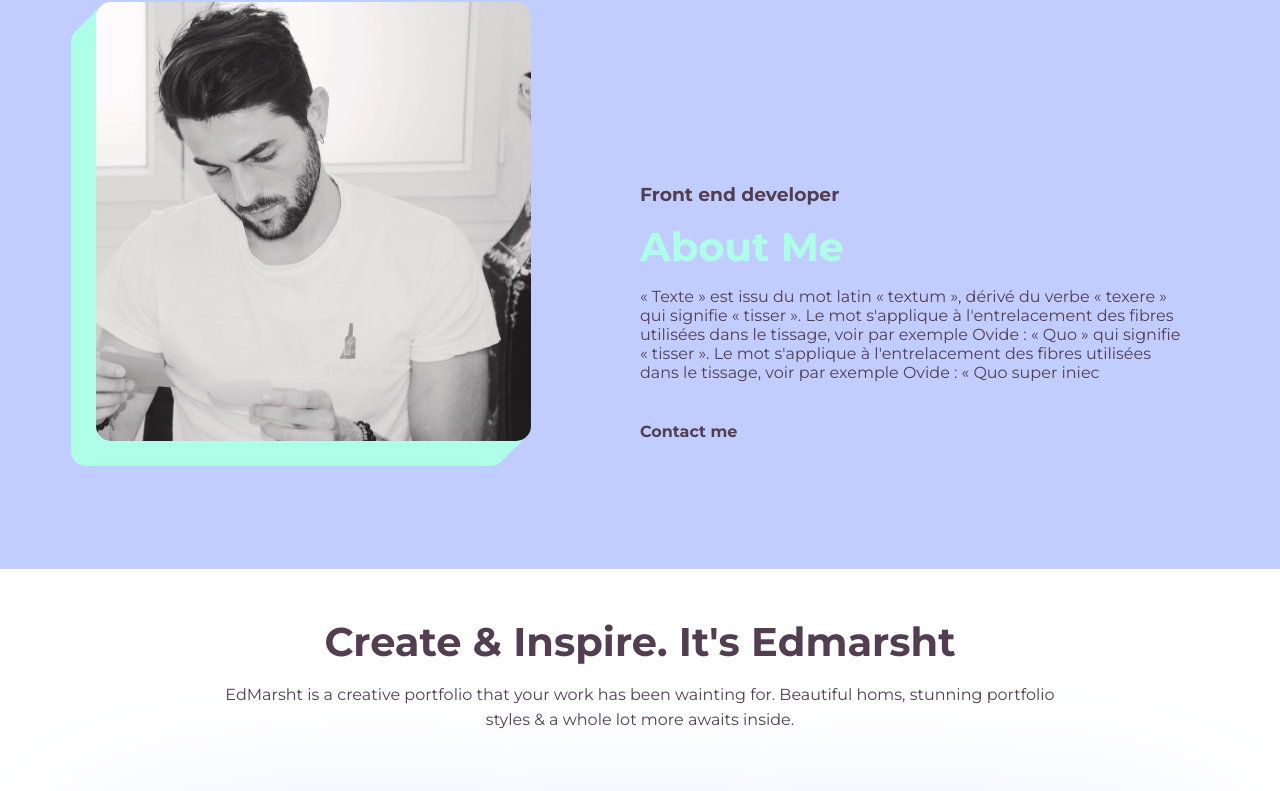
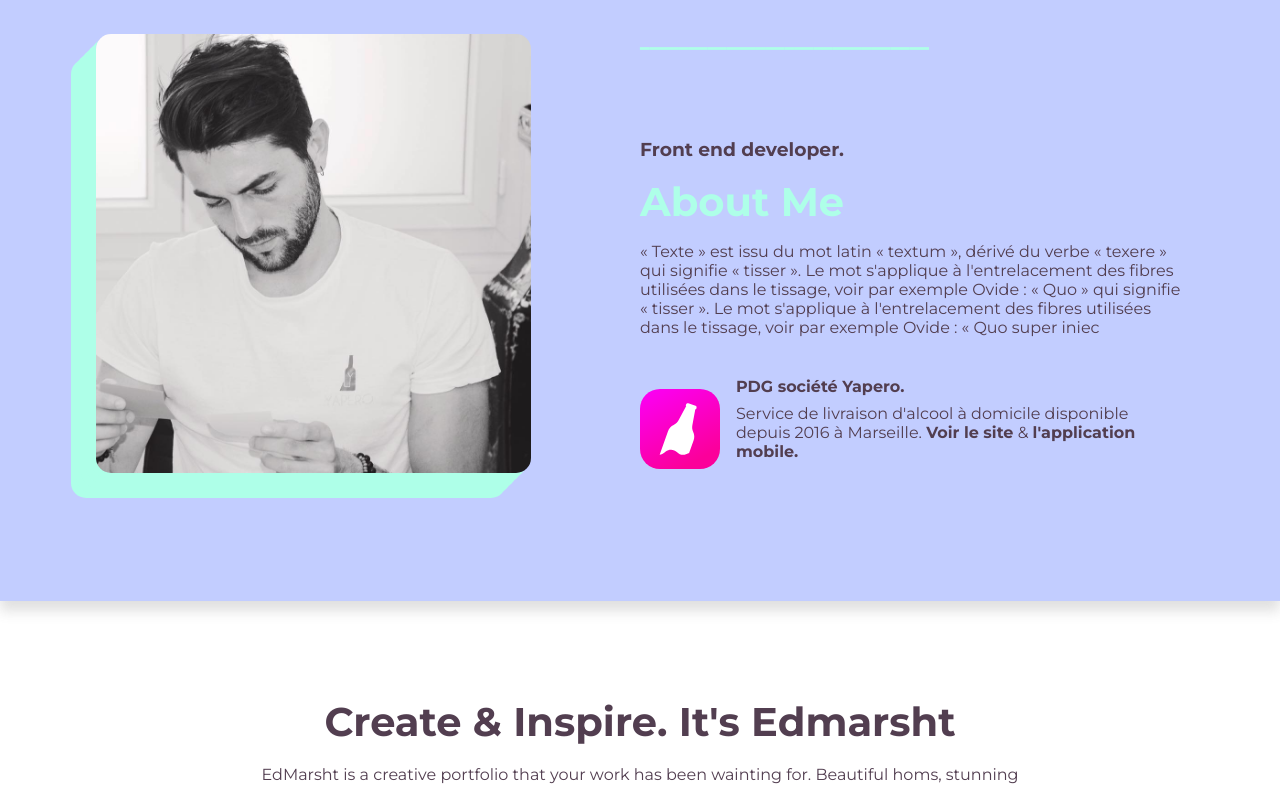
Before and after one commit to edmarsht/portfolio, a React (Create React App) app: page / in a window 1280 px wide. Shown: the part 912-1703 px from the top of the page. Built offline with nearby package versions, Linux system fonts and the light colour scheme; a web font is replaced by a local one.

Commit message:
about me section  finished

```diff
--- a/src/containers/aboutme/Aboutme.css
+++ b/src/containers/aboutme/Aboutme.css
@@ -1,9 +1,10 @@
 .portfolio__aboutme {
   background-color: #c2cdff;
+  box-shadow: 0px 10px 12px rgba(99, 99, 99, 0.2);
 }
 
 .portfolio__aboutme-container {
-  padding-top: 8rem;
+  padding-top: 10rem;
   padding-bottom: 8rem;
   display: flex;
   flex-direction: row;
@@ -32,7 +33,6 @@
 }
 
 .portfolio__aboutme-container-text h3 {
-  /* color: #aeffe8; */
   font-weight: bold;
   margin-bottom: 1rem;
   color: #523e50;
@@ -51,3 +51,69 @@
   color: #523e50;
   margin-top: 2.5rem;
 }
+
+.container .highlight__aboutme {
+  display: inline-block;
+  color: #523e50;
+  transition: color 250ms, text-shadow 250ms;
+  text-decoration: none;
+  position: relative;
+  z-index: 0;
+}
+.container .highlight__aboutme::after {
+  position: absolute;
+  z-index: -1;
+  bottom: -5px;
+  left: 50%;
+  transform: translateX(-50%);
+  content: "";
+  width: 100%;
+  height: 3px;
+  background-color: #523e50;
+  transition: all 250ms;
+}
+.container .highlight__aboutme:hover {
+  color: white;
+  text-shadow: 0px 1px 0px black;
+}
+.container .highlight__aboutme:hover::after {
+  height: 125%;
+  width: 105%;
+}
+
+.portfolio__aboutme-container-yapero {
+    display: flex;
+    flex-direction: row;
+    justify-content: space-between;
+    align-items: flex-end;
+    align-content: center;
+  }
+
+.portfolio__aboutme-container-yapero-text {
+  display: flex;
+  flex-direction: column;
+  justify-content: center;
+  align-content: center;
+  margin-bottom: 0.8rem;
+
+}
+
+.portfolio__aboutme-line {
+    color: #aeffe8;
+    margin-bottom: 5rem;
+
+}
+.portfolio__aboutme-container-yapero-text h4 {
+  margin-bottom: 0.5rem;
+}
+
+.portfolio__aboutme-container-yapero-image {
+  margin-right: 1rem;
+}
+.portfolio__aboutme-container-yapero-image img {
+  width: 80px;
+}
+
+.portfolio__aboutme-container-yapero-text p a {
+    font-weight: bold;
+}
--- a/src/containers/aboutme/Aboutme.js
+++ b/src/containers/aboutme/Aboutme.js
@@ -1,26 +1,48 @@
 import React from "react";
 import "./Aboutme.css";
 import profilpic from "../../assets/profilpic.jpeg";
+import yapero from "../../assets/yapero.svg";
 
 function Aboutme() {
   return (
-    <div className="portfolio__aboutme ">
-      <div className="portfolio__aboutme-container section__padding" id="aboutme">
+    <div className="portfolio__aboutme">
+      <div className="portfolio__aboutme-container section__padding"
+        id="aboutme">
         <div className="portfolio__aboutme-container-photo">
           <img src={profilpic} alt="ai" />
         </div>
         <div className="portfolio__aboutme-container-text">
-          <h3>Front end developer</h3>
+        <div className="portfolio__aboutme-line">━━━━━━━━━━━━━━━━━━━━━━━━━━━━━━</div>
+
+          <h3>Front end developer.</h3>
           <h1>About Me</h1>
           <p>
             « Texte » est issu du mot latin « textum », dérivé du verbe « texere
             » qui signifie « tisser ». Le mot s'applique à l'entrelacement des
-            fibres utilisées dans le tissage, voir par exemple Ovide : « Quo
-            » qui signifie « tisser ». Le mot s'applique à l'entrelacement des
+            fibres utilisées dans le tissage, voir par exemple Ovide : « Quo »
+            qui signifie « tisser ». Le mot s'applique à l'entrelacement des
             fibres utilisées dans le tissage, voir par exemple Ovide : « Quo
             super iniec
           </p>
-          <h4>Contact me</h4>
+          <div className="portfolio__aboutme-container-yapero">
+            <div className="portfolio__aboutme-container-yapero-image">
+              <img src={yapero} alt="ai" />
+            </div>
+            <div className="portfolio__aboutme-container-yapero-text">
+              <h4>PDG société Yapero.</h4>
+              <p>
+                Service de livraison d'alcool à domicile disponible depuis 2016
+                à Marseille. <a href="https://yapero.com">Voir le site</a> &{" "}
+                <a href="https://apps.apple.com/fr/app/yapero-livraison-dalcool/id1366384176">
+                  {" "}
+                  l'application mobile.
+                </a>
+              </p>
+            </div>
+          </div>
+          {/* <div className="container">
+            <h4 className="highlight__aboutme">Contact me</h4>
+          </div> */}
         </div>
       </div>
     </div>
--- a/src/containers/ocean/Ocean.css
+++ b/src/containers/ocean/Ocean.css
@@ -1,6 +1,6 @@
 .portfolio__container-img img {
   width: 35px;
-  animation: arrowBlink 1s infinite;
+  animation: arrowBlink 1.5s infinite;
   margin-left: 2rem;
   filter: invert(25%) sepia(21%) saturate(602%) hue-rotate(256deg) brightness(89%) contrast(86%);
 }
--- a/src/containers/projet/Projet.css
+++ b/src/containers/projet/Projet.css
@@ -4,13 +4,17 @@
   justify-content: center;
   align-items: center;
   font-family: var(--font-family3);
-
+  margin-top: 6rem;
 }
 
 .portfolio__projet-container-text {
   color: #523e50;
   text-align: center;
   margin-bottom: 4rem;
+  align-items: center;
+  display: flex;
+  flex-direction: column;
+  justify-content: center;
 }
 
 .portfolio__projet-container-text h1 {
@@ -19,9 +23,8 @@
   margin-bottom: 1rem;
 }
 .portfolio__projet-container-text p {
-    margin-left: 8rem;
-    margin-right: 8rem;
   line-height: 25px;
+  width: 75%;
 }
 
 .portfolio__projet-container-projets {
```
Also changed, not shown: src/assets/yapero.svg (added). Lines whose indentation alone changed are shown as unchanged.
